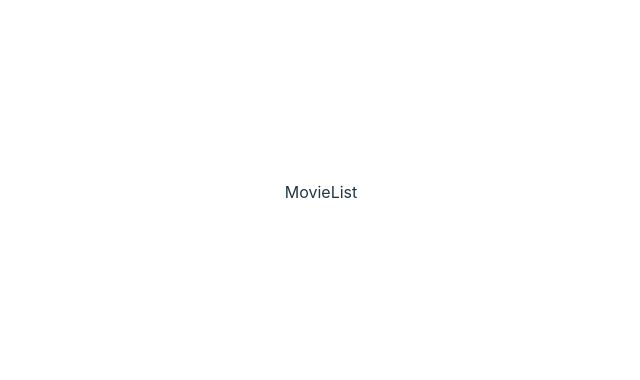
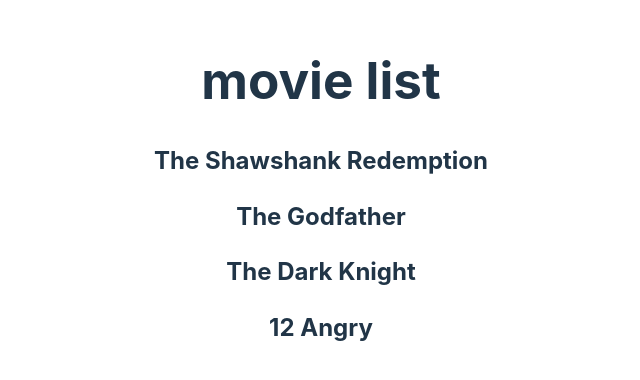
Before and after one commit to ylmgrbzz/React-Redux-Toolkit-CRUD, a React (Vite) app in the folder vite-project/: page / in a window 1280 px wide. Shown: the part 208-588 px from the top of the page, without its empty margins (319-959 px from the left). Built offline with nearby package versions, Linux system fonts and the light colour scheme.

Commit message:
update MovieList component to display movie details and initialize movie state with sample data

```diff
--- a/vite-project/src/components/MovieList.jsx
+++ b/vite-project/src/components/MovieList.jsx
@@ -1,5 +1,19 @@
+import { useSelector } from "react-redux";
+
 const MovieList = () => {
-  return <div>MovieList</div>;
+  const movies = useSelector((state) => state.movies.movies);
+
+  return (
+    <div>
+      <h1>movie list</h1>
+      {movies.map((movie) => (
+        <div key={movie.id}>
+          <h2>{movie.title}</h2>
+          <p>{movie.description}</p>
+        </div>
+      ))}
+    </div>
+  );
 };
 
 export default MovieList;
--- a/vite-project/src/movieSlice.js
+++ b/vite-project/src/movieSlice.js
@@ -1,7 +1,52 @@
 import { createSlice } from "@reduxjs/toolkit";
 
 const initialState = {
-  movies: [],
+  movies: [
+    {
+      id: 1,
+      title: "The Shawshank Redemption",
+      director: "Frank Darabont",
+      rating: 9.3,
+      releaseDate: "1994-10-14",
+      runtime: 142,
+      genre: ["Drama"],
+      cast: ["Tim Robbins", "Morgan Freeman", "Bob Gunton"],
+      plot: "Two imprisoned",
+    },
+    {
+      id: 2,
+      title: "The Godfather",
+      director: "Francis Ford Coppola",
+      rating: 9.2,
+      releaseDate: "1972-03-24",
+      runtime: 175,
+      genre: ["Crime", "Drama"],
+      cast: ["Marlon Brando", "Al Pacino", "James Caan"],
+      plot: "The aging patriarch",
+    },
+    {
+      id: 3,
+      title: "The Dark Knight",
+      director: "Christopher Nolan",
+      rating: 9.0,
+      releaseDate: "2008-07-18",
+      runtime: 152,
+      genre: ["Action", "Crime", "Drama"],
+      cast: ["Christian Bale", "Heath Ledger", "Aaron Eckhart"],
+      plot: "When the menace",
+    },
+    {
+      id: 4,
+      title: "12 Angry",
+      director: "Sidney Lumet",
+      rating: 8.9,
+      releaseDate: "1957-04-10",
+      runtime: 96,
+      genre: ["Drama"],
+      cast: ["Henry Fonda", "Lee J. Cobb", "Martin Balsam"],
+      plot: "The defense and the prosecution",
+    },
+  ],
 };
 
 const movieSlice = createSlice({
```
